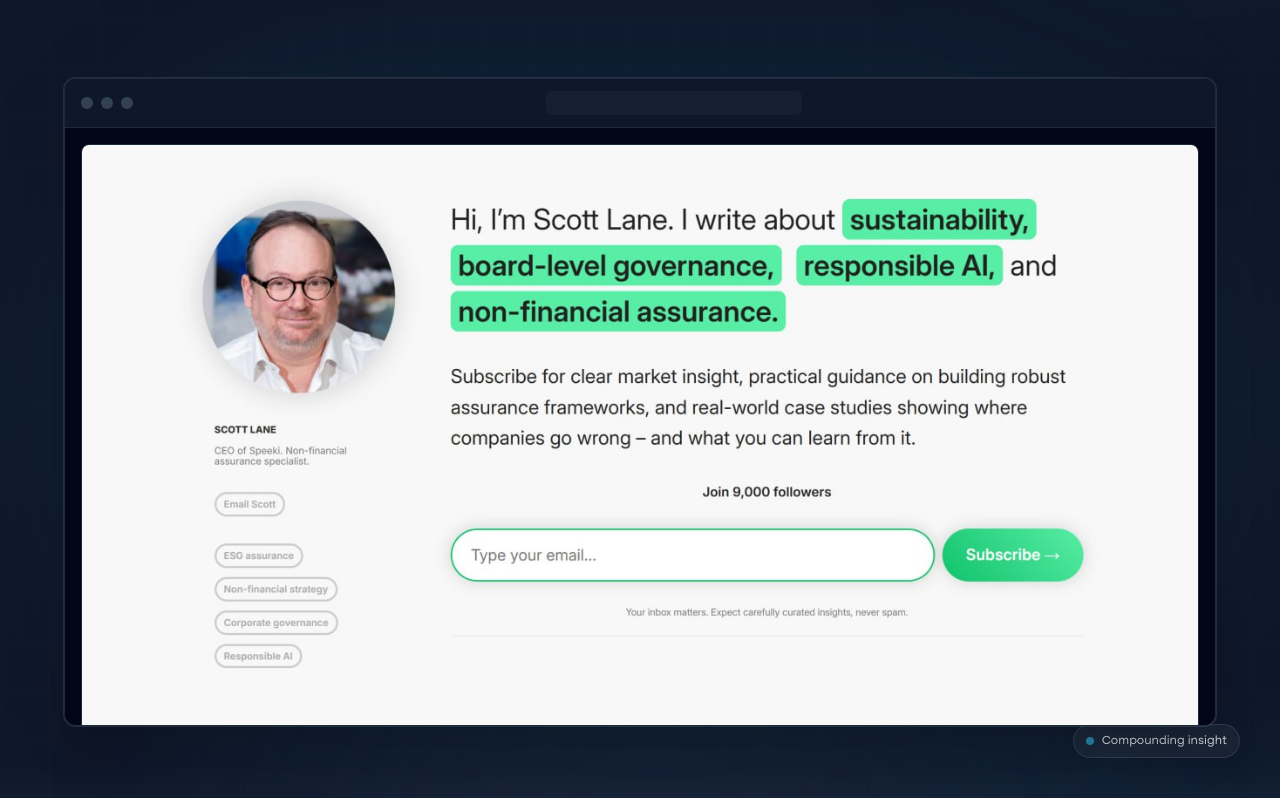
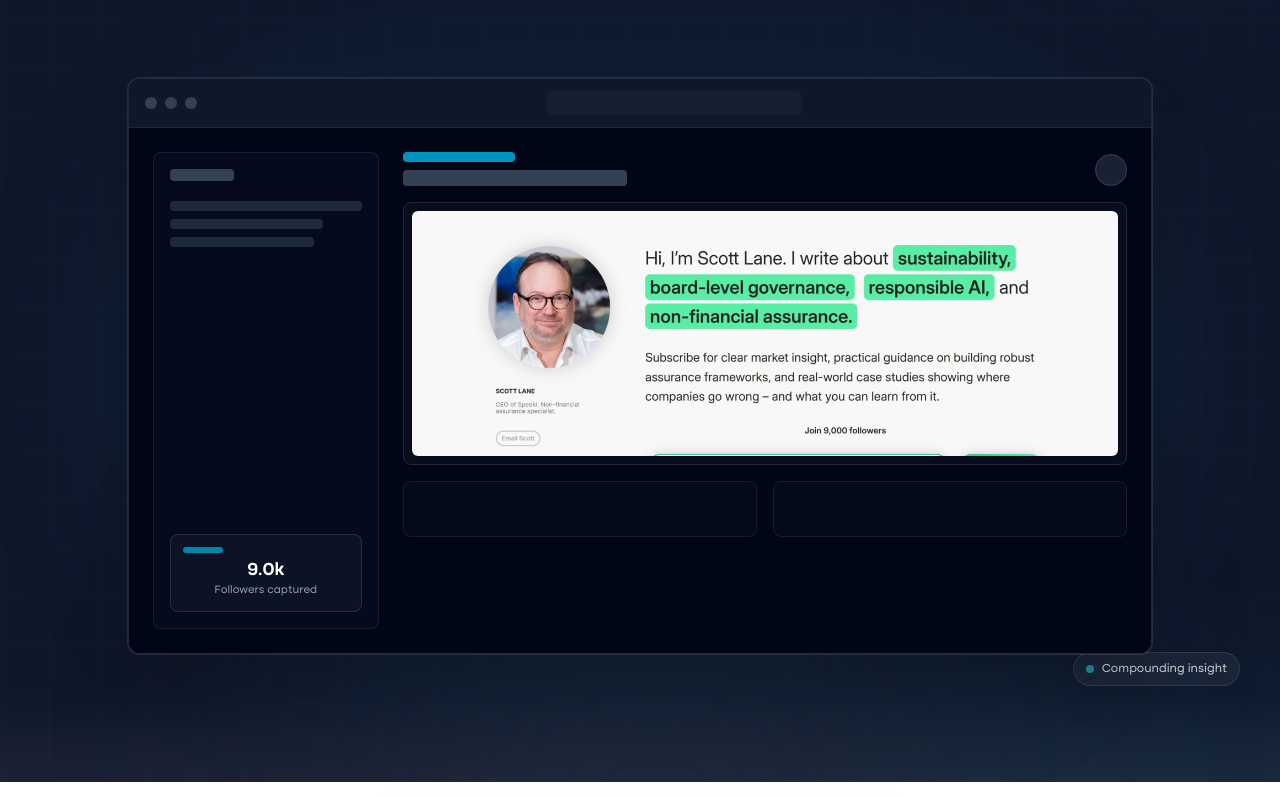
Before and after one commit to tylerngo-profile/insight-hub-by-profile, a React (Vite) app: page / in a window 1280 px wide. Shown: the part 702-1500 px from the top of the page. Built offline with nearby package versions, Linux system fonts and the light colour scheme.

Commit message:
Create hybrid hero demo with client embed inside premium UI mock shell

```diff
--- a/components/Hero.tsx
+++ b/components/Hero.tsx
@@ -74,14 +74,48 @@ export const Hero: React.FC<HeroProps> = ({ onBookDemo, onSeeHow }) => {
                <div className="h-6 bg-brand-800/50 rounded-md w-64 mx-auto hidden md:block"></div>
             </div>
 
-            {/* Demo Content */}
-            <div className="relative flex-1 bg-brand-950/80 p-3 md:p-4">
-              <img
-                src="/demo/scott-lane-insight-preview.jpg"
-                alt="Client Insight Hub demo preview"
-                className="h-full w-full rounded-lg border border-brand-800 object-contain bg-brand-950"
-                loading="lazy"
-              />
+            {/* Hybrid Demo Content: mock UI shell + real client embed */}
+            <div className="flex-1 p-4 md:p-6 grid grid-cols-12 gap-4 md:gap-6 bg-brand-950/85">
+              {/* Left mock rail (keeps premium product feel) */}
+              <div className="hidden md:flex md:col-span-3 flex-col rounded-lg border border-brand-800/70 bg-brand-900/35 p-4">
+                <div className="h-3 w-16 bg-brand-700 rounded mb-5"></div>
+                <div className="space-y-2 mb-6">
+                  <div className="h-2.5 w-full bg-brand-800 rounded"></div>
+                  <div className="h-2.5 w-4/5 bg-brand-800 rounded"></div>
+                  <div className="h-2.5 w-3/4 bg-brand-800 rounded"></div>
+                </div>
+                <div className="mt-auto rounded-lg border border-brand-700/60 bg-brand-900/70 p-3">
+                  <div className="h-1.5 w-10 bg-cyan-500/70 rounded mb-2"></div>
+                  <div className="text-lg font-semibold text-white leading-none">9.0k</div>
+                  <div className="mt-1 text-[11px] text-brand-400">Followers captured</div>
+                </div>
+              </div>
+
+              {/* Main content area with real client screenshot embed */}
+              <div className="col-span-12 md:col-span-9 flex flex-col gap-4">
+                <div className="flex items-end justify-between">
+                  <div>
+                    <div className="h-2.5 w-28 bg-cyan-500/80 rounded mb-2"></div>
+                    <div className="h-4 w-40 md:w-56 bg-brand-700 rounded"></div>
+                  </div>
+                  <div className="h-8 w-8 rounded-full border border-brand-700 bg-brand-800/80"></div>
+                </div>
+
+                <div className="relative overflow-hidden rounded-lg border border-brand-800 bg-brand-900/40 p-2">
+                  <img
+                    src="/demo/scott-lane-insight-preview.jpg"
+                    alt="Client Insight Hub demo preview"
+                    className="h-[190px] md:h-[245px] w-full rounded-md object-cover object-top"
+                    loading="lazy"
+                  />
+                  <div className="pointer-events-none absolute inset-0 rounded-md ring-1 ring-white/10"></div>
+                </div>
+
+                <div className="grid grid-cols-2 gap-4 opacity-70">
+                  <div className="h-14 rounded-lg border border-brand-800 bg-brand-900/35"></div>
+                  <div className="h-14 rounded-lg border border-brand-800 bg-brand-900/35"></div>
+                </div>
+              </div>
             </div>
           </div>
         </div>
```
